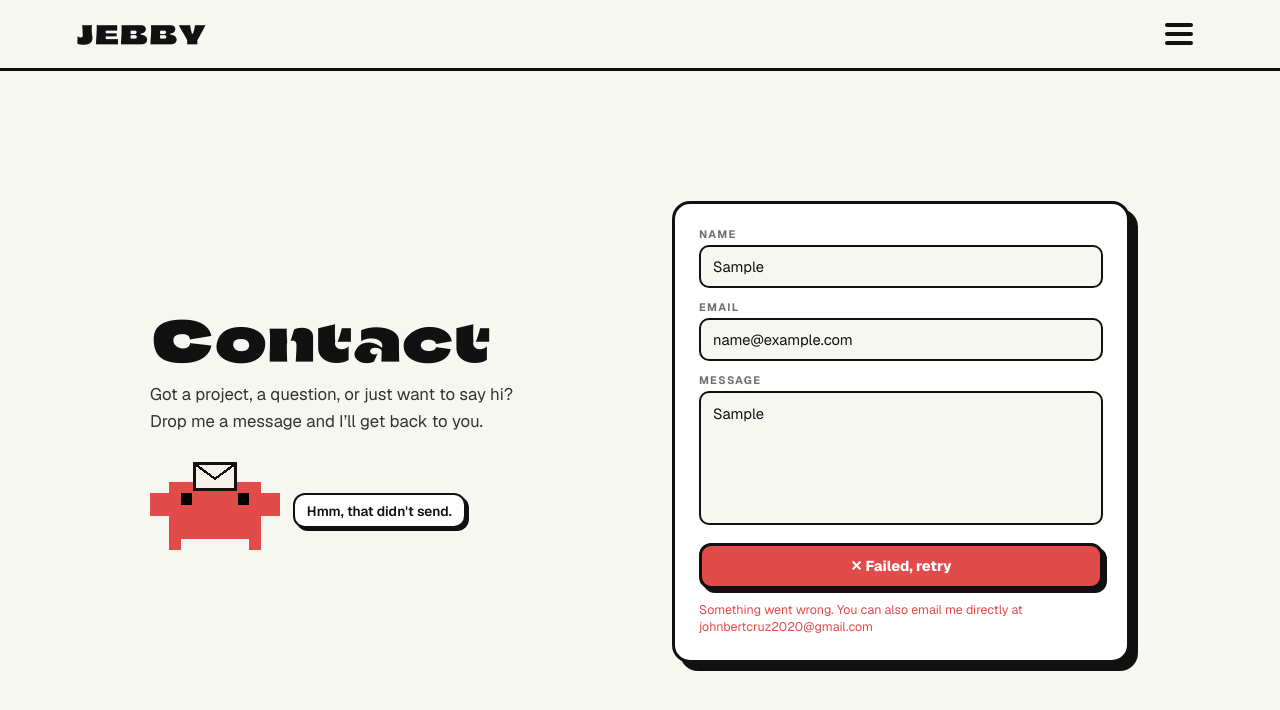
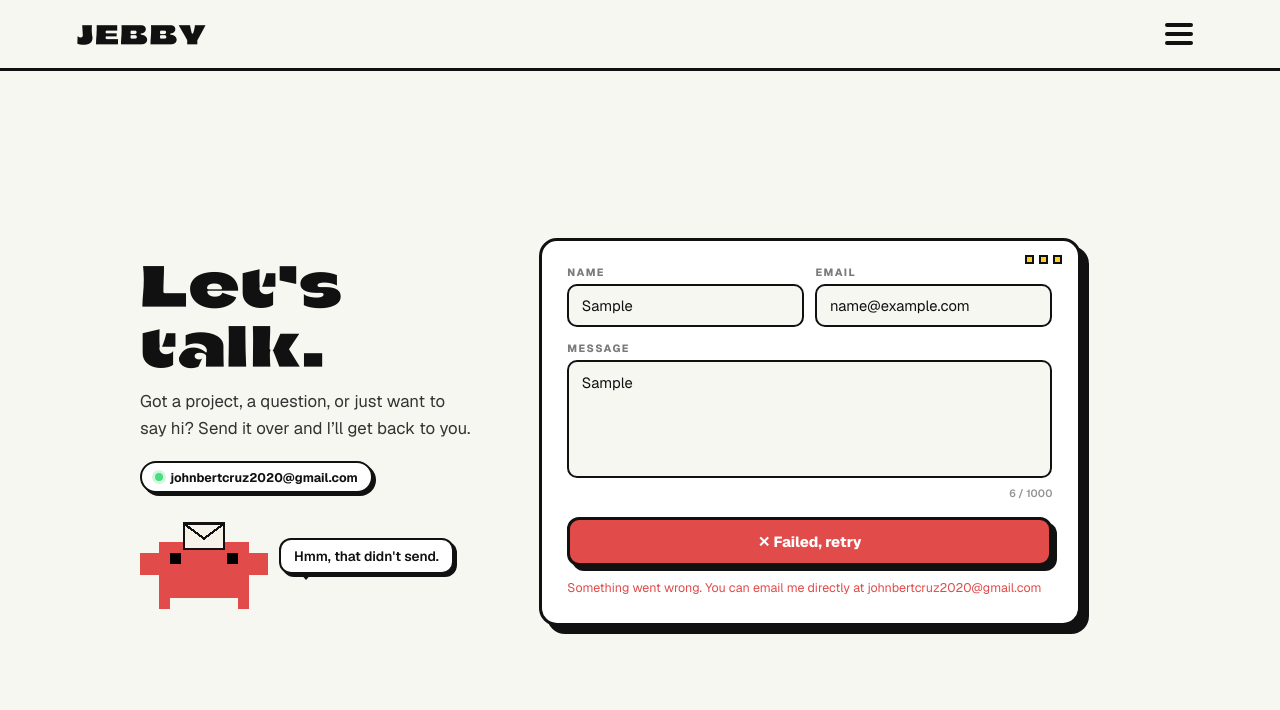
Before and after one commit to jbxcruz/personal-portfolio, a Next.js app: page / in a window 1280 px wide. Both pictures are taken after typing "Sample", "name@example.com", "Sample" into the empty fields and a click on the button "Send message →". Shown: the top 710 px of the page. Built offline with nearby package versions, Linux system fonts and the light colour scheme.

Commit message:
minor updates

```diff
--- a/components/Contact/Contact.jsx
+++ b/components/Contact/Contact.jsx
@@ -16,14 +16,29 @@ const LINES = {
 };
 
 function MailJebby({ status }) {
-  const color = status === "sent" ? "#4ade80" : status === "error" ? "#e14b4a" : "#3BB8E5";
+  const color =
+    status === "sent"
+      ? "#4ade80"
+      : status === "error"
+      ? "#e14b4a"
+      : "#3BB8E5";
+
   return (
-    <svg viewBox="0 0 170 120" shapeRendering="crispEdges" className={styles.jebbySvg} aria-hidden="true">
+    <svg
+      viewBox="0 0 170 120"
+      shapeRendering="crispEdges"
+      className={styles.jebbySvg}
+      aria-hidden="true"
+    >
       <g transform="translate(0,30)">
-        <path d="M25 0 L145 0 L145 15 L170 15 L170 45 L145 45 L145 90 L130 90 L130 75 L40 75 L40 90 L25 90 L25 45 L0 45 L0 15 L25 15 Z" fill={color} />
+        <path
+          d="M25 0 L145 0 L145 15 L170 15 L170 45 L145 45 L145 90 L130 90 L130 75 L40 75 L40 90 L25 90 L25 45 L0 45 L0 15 L25 15 Z"
+          fill={color}
+        />
         <rect x="40" y="15" width="15" height="15" fill="black" />
         <rect x="115" y="15" width="15" height="15" fill="black" />
       </g>
+
       <motion.g
         animate={
           status === "sending"
@@ -32,10 +47,26 @@ function MailJebby({ status }) {
             ? { y: -40, opacity: 0 }
             : { y: 0, opacity: 1 }
         }
-        transition={{ duration: status === "sending" ? 0.9 : 0.4, repeat: status === "sending" ? Infinity : 0 }}
+        transition={{
+          duration: status === "sending" ? 0.9 : 0.4,
+          repeat: status === "sending" ? Infinity : 0,
+        }}
       >
-        <rect x="58" y="6" width="54" height="34" fill="#f7f2e9" stroke="#111" strokeWidth="3" />
-        <path d="M58 6 L85 26 L112 6" fill="none" stroke="#111" strokeWidth="3" />
+        <rect
+          x="58"
+          y="6"
+          width="54"
+          height="34"
+          fill="#f7f2e9"
+          stroke="#111"
+          strokeWidth="3"
+        />
+        <path
+          d="M58 6 L85 26 L112 6"
+          fill="none"
+          stroke="#111"
+          strokeWidth="3"
+        />
       </motion.g>
     </svg>
   );
@@ -43,22 +74,42 @@ function MailJebby({ status }) {
 
 export default function Contact() {
   const [status, setStatus] = useState("idle"); // idle | sending | sent | error
-  const [form, setForm] = useState({ name: "", email: "", message: "" });
+  const [form, setForm] = useState({
+    name: "",
+    email: "",
+    message: "",
+  });
 
-  const change = (k) => (e) => setForm({ ...form, [k]: e.target.value });
+  const change = (k) => (e) =>
+    setForm({
+      ...form,
+      [k]: e.target.value,
+    });
 
   const submit = async () => {
     if (!form.name.trim() || !form.email.trim() || !form.message.trim()) return;
+
     setStatus("sending");
+
     try {
       const res = await fetch(FORM_ENDPOINT, {
         method: "POST",
-        headers: { "Content-Type": "application/json", Accept: "application/json" },
+        headers: {
+          "Content-Type": "application/json",
+          Accept: "application/json",
+        },
         body: JSON.stringify(form),
       });
+
       if (!res.ok) throw new Error("send failed");
+
       setStatus("sent");
-      setForm({ name: "", email: "", message: "" });
+      setForm({
+        name: "",
+        email: "",
+        message: "",
+      });
+
       setTimeout(() => setStatus("idle"), 5000);
     } catch {
       setStatus("error");
@@ -73,12 +124,21 @@ export default function Contact() {
     <section className={styles.contact} id="contact">
       <div className={styles.grid}>
         <div className={styles.left}>
-          <h2 className={styles.heading}>Contact</h2>
+          <h2 className={styles.heading}>Let&rsquo;s talk.</h2>
+
           <p className={styles.lead}>
-            Got a project, a question, or just want to say hi? Drop me a message and I&rsquo;ll get back to you.
+            Got a project, a question, or just want to say hi? Send it over and
+            I&rsquo;ll get back to you.
           </p>
+
+          <span className={styles.direct}>
+            <span className={styles.dot} />
+            johnbertcruz2020@gmail.com
+          </span>
+
           <div className={styles.mascotZone}>
             <MailJebby status={status} />
+
             <AnimatePresence mode="wait">
               <motion.span
                 key={line}
@@ -95,8 +155,16 @@ export default function Contact() {
         </div>
 
         <div className={styles.card}>
+          <div className={styles.cardDots} aria-hidden="true">
+            <span />
+            <span />
+            <span />
+          </div>
+
+          <div className={styles.row}>
             <label className={styles.field}>
               <span className={styles.label}>Name</span>
+
               <input
                 className={styles.input}
                 type="text"
@@ -109,6 +177,7 @@ export default function Contact() {
 
             <label className={styles.field}>
               <span className={styles.label}>Email</span>
+
               <input
                 className={styles.input}
                 type="email"
@@ -118,18 +187,24 @@ export default function Contact() {
                 disabled={busy}
               />
             </label>
+          </div>
 
           <label className={styles.field}>
             <span className={styles.label}>Message</span>
+
             <textarea
               className={styles.textarea}
-              rows={5}
               value={form.message}
               onChange={change("message")}
               placeholder="Say what you need to say."
+              maxLength={1000}
               disabled={busy}
             />
           </label>
+
+          <span className={styles.counter}>
+            {form.message.length} / 1000
+          </span>
 
           <button
             className={`${styles.send} ${styles[status]}`}
@@ -137,12 +212,16 @@ export default function Contact() {
             disabled={busy || status === "sent"}
           >
             {status === "idle" && "Send message →"}
+
             {status === "sending" && (
               <>
-                <span className={styles.spinner} /> Sending...
+                <span className={styles.spinner} />
+                {" "}Sending...
               </>
             )}
+
             {status === "sent" && "✓ Sent!"}
+
             {status === "error" && "✕ Failed, retry"}
           </button>
 
@@ -157,6 +236,7 @@ export default function Contact() {
                 Thanks! Your message is on its way to my inbox.
               </motion.span>
             )}
+
             {status === "error" && (
               <motion.span
                 className={`${styles.note} ${styles.noteBad}`}
@@ -164,7 +244,8 @@ export default function Contact() {
                 animate={{ opacity: 1, height: "auto" }}
                 exit={{ opacity: 0, height: 0 }}
               >
-                Something went wrong. You can also email me directly at johnbertcruz2020@gmail.com
+                Something went wrong. You can email me directly at
+                {" "}johnbertcruz2020@gmail.com
               </motion.span>
             )}
           </AnimatePresence>
--- a/components/Contact/Contact.module.scss
+++ b/components/Contact/Contact.module.scss
@@ -14,10 +14,10 @@
 
 .grid {
   display: grid;
-  grid-template-columns: 1fr 1fr;
+  grid-template-columns: 0.85fr 1fr;
   gap: clamp(1.5rem, 5vw, 4rem);
   align-items: center;
-  width: min(980px, 100%);
+  width: min(1000px, 100%);
 }
 
 .left { display: flex; flex-direction: column; }
@@ -26,6 +26,7 @@
   font-family: var(--font-display), sans-serif;
   font-weight: 400;
   font-size: clamp(2rem, 6vw, 3.6rem);
+  line-height: 1.05;
   margin: 0 0 0.8rem;
 }
 
@@ -34,52 +35,117 @@
   font-size: clamp(0.92rem, 2.2vw, 1.05rem);
   line-height: 1.6;
   opacity: 0.85;
-  margin: 0 0 1.5rem;
-  max-width: 34ch;
+  margin: 0 0 1.2rem;
+  max-width: 32ch;
+}
+
+/* direct-email chip */
+.direct {
+  display: inline-flex;
+  align-items: center;
+  gap: 0.45rem;
+  align-self: flex-start;
+  font-family: var(--font-geist), sans-serif;
+  font-weight: 700;
+  font-size: 0.78rem;
+  color: var(--ink);
+  background: var(--white);
+  border: 2px solid var(--ink);
+  border-radius: 999px;
+  padding: 0.35rem 0.8rem;
+  box-shadow: 3px 3px 0 var(--ink);
+  margin-bottom: 1.6rem;
+  user-select: text;
+  -webkit-user-select: text;
+}
+
+.dot {
+  width: 8px;
+  height: 8px;
+  border-radius: 50%;
+  background: #4ade80;
+  box-shadow: 0 0 0 3px rgba(74, 222, 128, 0.25);
 }
 
 .mascotZone {
+  position: relative;
   display: flex;
   align-items: flex-end;
-  gap: 0.8rem;
+  gap: 0.7rem;
 }
 
-.jebbySvg { width: 130px; height: auto; display: block; }
+.jebbySvg { width: 128px; height: auto; display: block; }
 
 .bubble {
+  position: relative;
   background: var(--white);
   color: var(--ink);
   border: 2px solid var(--ink);
   border-radius: 12px;
-  padding: 0.4rem 0.75rem;
+  padding: 0.45rem 0.8rem;
   font-family: var(--font-geist), sans-serif;
   font-weight: 600;
   font-size: 0.85rem;
   box-shadow: 3px 3px 0 var(--ink);
-  margin-bottom: 1.4rem;
+  margin-bottom: 2.2rem;
   white-space: nowrap;
 }
 
+.bubble::after {
+  content: "";
+  position: absolute;
+  top: 100%;
+  left: 18px;
+  border-left: 7px solid transparent;
+  border-right: 7px solid transparent;
+  border-top: 8px solid var(--ink);
+}
+
+/* ---- form card ---- */
+
 .card {
+  position: relative;
   display: flex;
   flex-direction: column;
-  gap: 0.75rem;
+  gap: 0.85rem;
   background: var(--white);
   border: 3px solid var(--ink);
   border-radius: 18px;
   box-shadow: 8px 8px 0 var(--ink);
-  padding: 1.4rem 1.5rem 1.5rem;
+  padding: 1.5rem 1.6rem 1.6rem;
 }
 
-.field { display: flex; flex-direction: column; gap: 0.3rem; }
+/* little window dots, echoing the projects explorer */
+.cardDots {
+  position: absolute;
+  top: 14px;
+  right: 16px;
+  display: flex;
+  gap: 5px;
+}
+
+.cardDots span {
+  width: 9px;
+  height: 9px;
+  background: var(--accent);
+  border: 2px solid var(--ink);
+}
+
+.field { display: flex; flex-direction: column; gap: 0.32rem; }
+
+.row {
+  display: grid;
+  grid-template-columns: 1fr 1fr;
+  gap: 0.7rem;
+}
 
 .label {
   font-family: var(--font-geist), sans-serif;
-  font-weight: 700;
-  font-size: 0.68rem;
-  letter-spacing: 0.12em;
+  font-weight: 800;
+  font-size: 0.66rem;
+  letter-spacing: 0.14em;
   text-transform: uppercase;
-  opacity: 0.6;
+  opacity: 0.55;
 }
 
 .input,
@@ -90,46 +156,58 @@
   background: var(--paper);
   border: 2px solid var(--ink);
   border-radius: 10px;
-  padding: 0.6rem 0.75rem;
+  padding: 0.62rem 0.78rem;
   outline: none;
-  transition: box-shadow 0.15s ease, transform 0.15s ease;
+  transition: box-shadow 0.15s ease, transform 0.15s ease, border-color 0.15s ease;
   user-select: text;
   -webkit-user-select: text;
 }
 
+.input::placeholder,
+.textarea::placeholder { opacity: 0.42; }
+
 .input:focus,
 .textarea:focus {
-  box-shadow: 3px 3px 0 var(--accent);
-  transform: translate(-1px, -1px);
+  box-shadow: 4px 4px 0 var(--accent);
+  transform: translate(-2px, -2px);
 }
 
 .input:disabled,
-.textarea:disabled { opacity: 0.55; }
+.textarea:disabled { opacity: 0.5; }
 
-.textarea { resize: none; line-height: 1.5; }
+.textarea { resize: none; line-height: 1.55; min-height: 118px; }
+
+.counter {
+  align-self: flex-end;
+  font-family: var(--font-geist), sans-serif;
+  font-weight: 600;
+  font-size: 0.66rem;
+  opacity: 0.45;
+  margin-top: -0.35rem;
+}
 
 .send {
   display: flex;
   align-items: center;
   justify-content: center;
   gap: 0.5rem;
-  margin-top: 0.35rem;
+  margin-top: 0.2rem;
   font-family: var(--font-geist), sans-serif;
   font-weight: 800;
-  font-size: 0.9rem;
+  font-size: 0.92rem;
   color: #111;
   background: var(--accent);
   border: 3px solid var(--ink);
   border-radius: 12px;
-  padding: 0.7rem 1rem;
+  padding: 0.75rem 1rem;
   cursor: pointer;
-  box-shadow: 4px 4px 0 var(--ink);
+  box-shadow: 5px 5px 0 var(--ink);
   transition: transform 0.12s ease, box-shadow 0.12s ease, background-color 0.2s ease;
 }
 
-.send:hover:not(:disabled) { transform: translate(-2px, -2px); box-shadow: 6px 6px 0 var(--ink); }
-.send:active:not(:disabled) { transform: translate(2px, 2px); box-shadow: 2px 2px 0 var(--ink); }
-.send:disabled { cursor: default; }
+.send:hover:not(:disabled) { transform: translate(-2px, -2px); box-shadow: 7px 7px 0 var(--ink); }
+.send:active:not(:disabled) { transform: translate(3px, 3px); box-shadow: 2px 2px 0 var(--ink); }
+.send:disabled { cursor: default; opacity: 0.85; }
 
 .sending { background: var(--paper); }
 .sent { background: #4ade80; }
@@ -138,7 +216,7 @@
 .spinner {
   width: 14px;
   height: 14px;
-  border: 3px solid rgba(0, 0, 0, 0.25);
+  border: 3px solid rgba(0, 0, 0, 0.22);
   border-top-color: #111;
   border-radius: 50%;
   animation: spin 0.7s linear infinite;
@@ -150,19 +228,21 @@
   overflow: hidden;
   font-family: var(--font-geist), sans-serif;
   font-size: 0.78rem;
-  line-height: 1.4;
-  opacity: 0.75;
+  line-height: 1.45;
+  opacity: 0.8;
 }
 
 .noteBad { color: #e14b4a; opacity: 1; }
 
-@media (max-width: 860px) {
+@media (max-width: 880px) {
   .contact { padding: 5rem 1.1rem 1.5rem; }
   .grid { grid-template-columns: 1fr; gap: 1rem; }
-  .heading { font-size: clamp(1.6rem, 7vw, 2.2rem); margin-bottom: 0.5rem; }
-  .lead { font-size: 0.85rem; margin-bottom: 0.8rem; }
+  .heading { font-size: clamp(1.6rem, 7vw, 2.2rem); margin-bottom: 0.4rem; }
+  .lead { font-size: 0.85rem; margin-bottom: 0.6rem; max-width: none; }
+  .direct { margin-bottom: 0.8rem; font-size: 0.7rem; }
   .mascotZone { display: none; }
-  .card { padding: 1rem 1.1rem 1.2rem; gap: 0.55rem; }
-  .textarea { rows: 4; }
-  .input, .textarea { font-size: 0.85rem; padding: 0.5rem 0.65rem; }
+  .card { padding: 1.1rem 1.1rem 1.2rem; gap: 0.6rem; }
+  .row { grid-template-columns: 1fr; gap: 0.6rem; }
+  .textarea { min-height: 92px; }
+  .input, .textarea { font-size: 0.86rem; padding: 0.5rem 0.65rem; }
 }
--- a/components/Projects/ProjectFolders.jsx
+++ b/components/Projects/ProjectFolders.jsx
@@ -30,7 +30,7 @@ const PROJECTS = [
     description:
       "An AI-powered personal health companion focused on helping users monitor, understand, and improve their wellness.",
     highlights: ["Health dashboard", "AI health summaries", "Medication reminders", "Nutrition tracker", "Mood & energy check-ins", "AI health assistant", "Pattern detection", "Privacy Control Center"],
-    tech: ["Next.js", "React", "Tailwind CSS", "Node.js", "NestJS", "Google Gemini API", "Supabase", "Vercel"],
+    tech: ["Next.js", "React", "Tailwind CSS", "Node.js", "NestJS", "OpenRouter API", "Supabase", "Vercel"],
   },
   {
     name: "Savings",
```
Also changed, not shown: components/Navbar/PrivacyPolicy.module.scss (+59 -11 lines), components/SectionNav/SectionNav.jsx (+8 -0 lines). Lines whose indentation alone changed are shown as unchanged.
